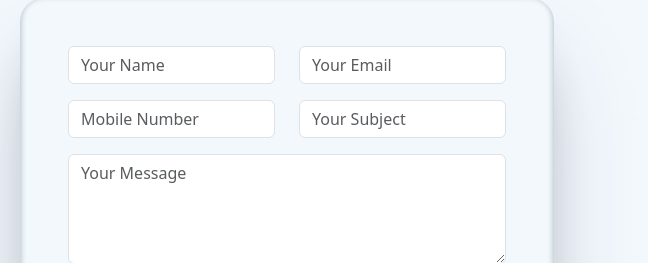
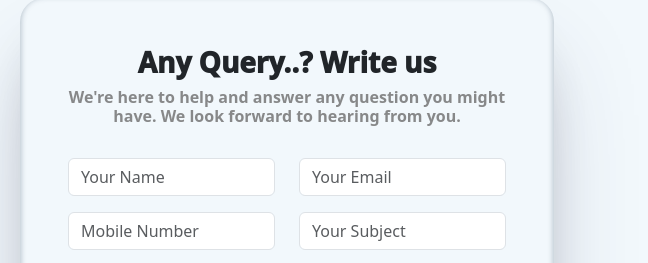
Before and after one commit to HarshitRatan/aeronpay-contact-us-page, a plain HTML site: page index.html in a window 1280 px wide. Shown: the part 608-871 px from the top of the page, 632-1280 px from the left. Drawn offline with nearby package versions, Linux system fonts and the light colour scheme.

Commit message:
minor css fix

```diff
--- a/index.css
+++ b/index.css
@@ -108,6 +108,22 @@ form .submit-button {
 form .submit-button button {
   padding: 1rem 3.5rem;
 }
+
+.form-heading {
+  display: flex;
+  flex-direction: column;
+  justify-content: center;
+  align-items: center;
+  text-align: center;
+}
+.form-heading h3 {
+  font-weight: 1000;
+}
+.form-heading h6 {
+  color: #717171d4;
+  font-weight: 600;
+  margin-bottom: 1rem;
+}
 /* Media Query */
 @media only screen and (max-width: 480px) {
   html {
--- a/index.html
+++ b/index.html
@@ -168,7 +168,14 @@
         </div>
         <div class="col-12 col-md-6 mb-5">
           <form>
-            <div class="row">
+            <div class="form-heading">
+              <h3>Any Query..? Write us</h3>
+              <h6>
+                We're here to help and answer any question you might have. We
+                look forward to hearing from you.
+              </h6>
+            </div>
+            <div class="row mt-3">
               <div class="col-12 col-md-6 mb-3">
                 <input
                   type="text"
```
